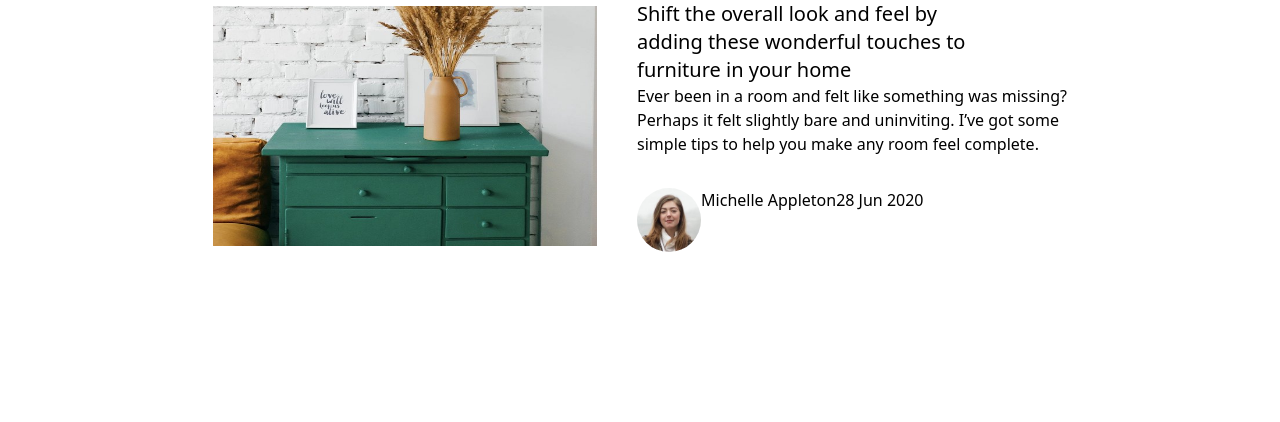
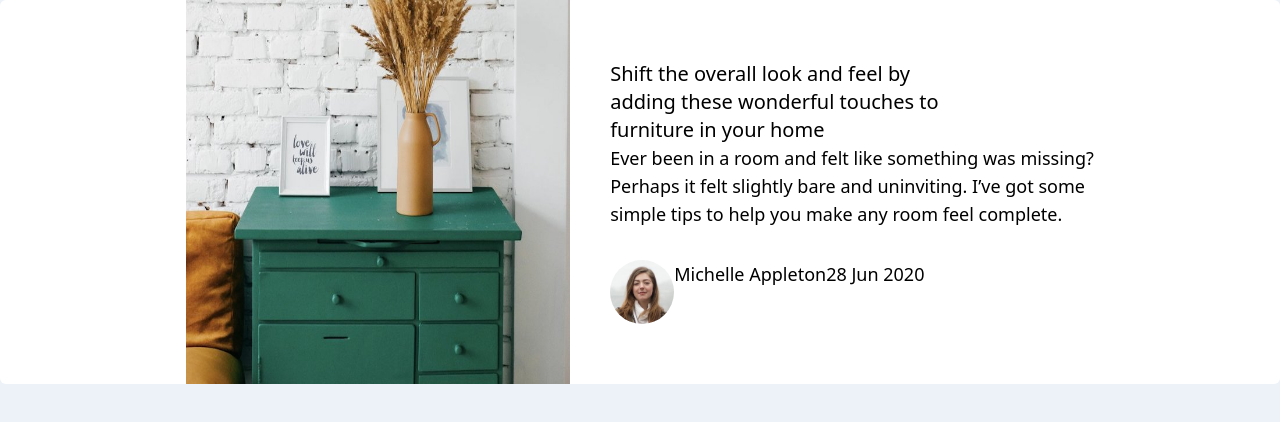
Before and after one commit to MANIZABAYO-Elie/18-09-article-preview, a website: page public/index.html in a window 1280 px wide. Drawn offline with Linux system fonts and the light colour scheme.

Commit message:
file committed

```diff
--- a/public/index.html
+++ b/public/index.html
@@ -11,10 +11,10 @@
 
 
 </head>
-<body class="justify-center items-center">
-     <div class="flex items-center justify-center place-content-center" >
+<body class="justify-center items-center bg-[hsl(210,46%,95%)]">
+     <div class="flex items-center justify-center place-content-center bg-white w- h-96 rounded-md text-lg" >
         <div>
-            <img src="../images/drawers.jpg" class="w-96 h-60">
+            <img src="../images/drawers.jpg" class="w-96 h-96">
         </div>
         <div class="pl-10" >
 
```
Also changed, not shown: src/style.css.
